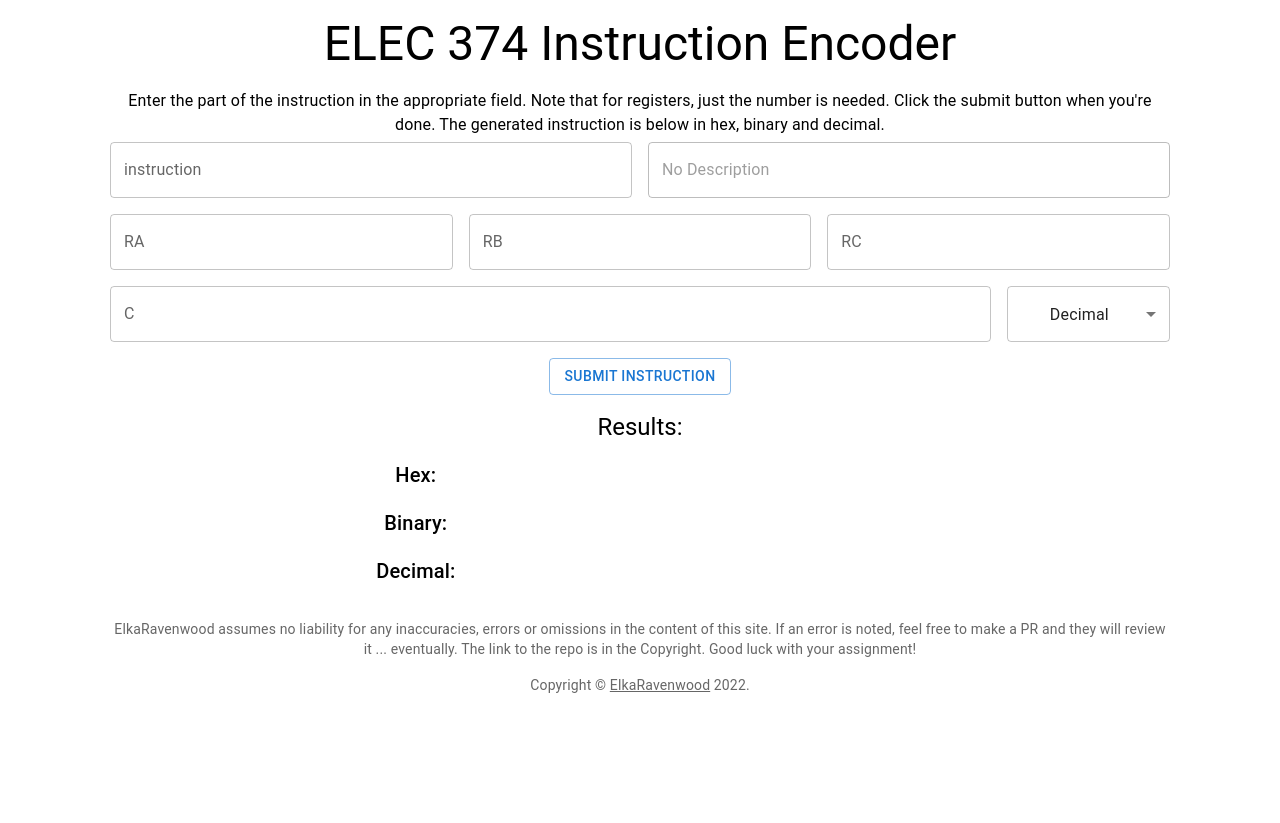
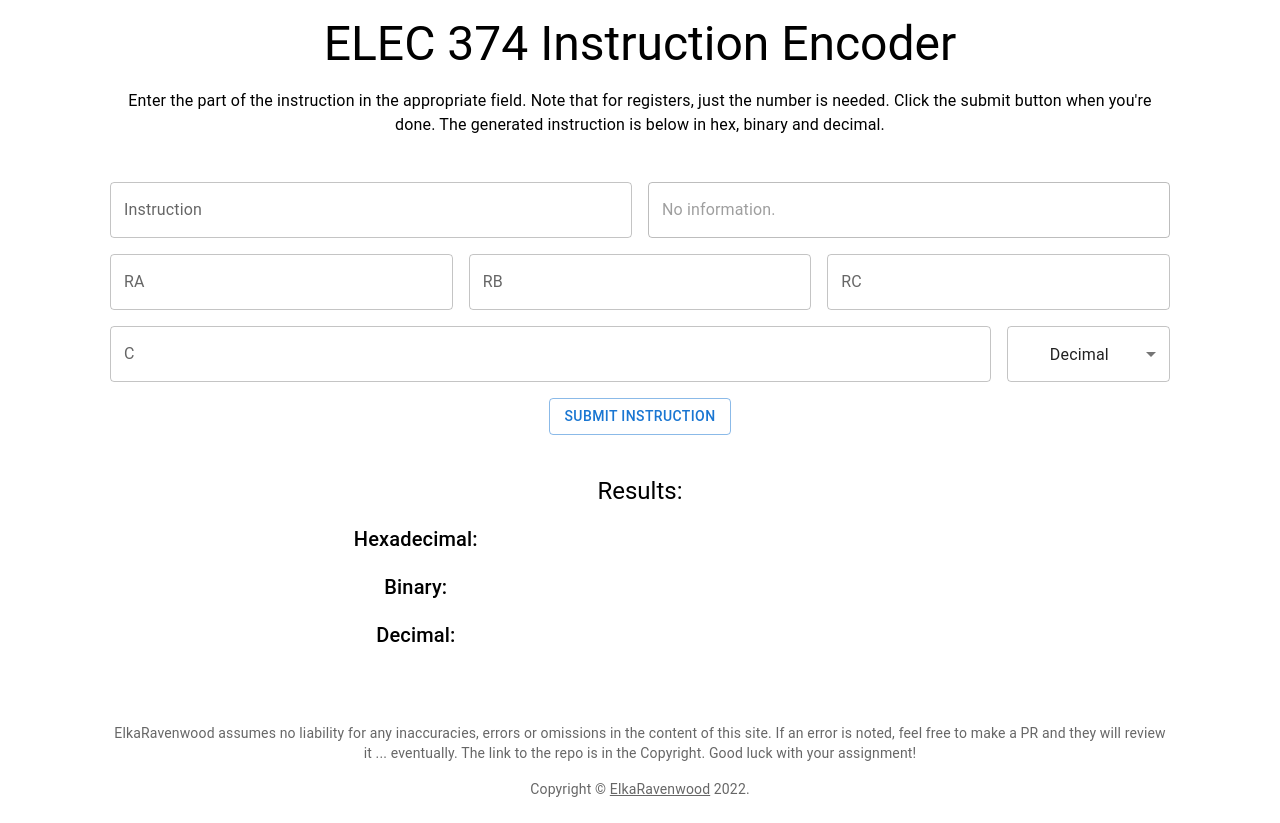
Before and after one commit to ElkaRavenwood/elec374-instruction-generator, a React (Create React App) app: page / in a window 1280 px wide. Before the commit the page ends 800 px from the top, so only its background shows below. Built offline with nearby package versions, Linux system fonts and the light colour scheme.

Commit message:
General restructuring

```diff
--- a/src/App.js
+++ b/src/App.js
@@ -1,11 +1,19 @@
+import React, { useState } from 'react';
 import Box from '@mui/material/Box';
 import Grid from '@mui/material/Grid';
 import './App.css';
 import Footer from './Components/Footer';
 import GetInfo from './Components/GetInfo';
 import Instructions from './Components/Instructions';
+import Results from './Components/Results';
 
 function App() {
+  const [error, setError] = useState("");
+  const [instruction, setInstruction] = useState({
+    hex: "",
+    bin: "",
+    dec: "",
+  });
   return (
     <Box className="App" mt={2}>
       <Grid container spacing={5}>
@@ -13,7 +21,17 @@ function App() {
         {/* <header className="App-header"/> */}
         <Grid item xs={10}>
           <Instructions/>
-          <GetInfo/>
+        </Grid>
+        <Grid item xs={1}/> <Grid item xs={1}/>
+        <Grid item xs={10}>
+          <GetInfo onSetError={setError} onSetInstruction={setInstruction}/>
+        </Grid>
+        <Grid item xs={1}/> <Grid item xs={1}/>
+        <Grid item xs={10}>
+          <Results error={error} instruction={instruction} />
+        </Grid>
+        <Grid item xs={1}/> <Grid item xs={1}/>
+        <Grid item xs={10}>
           <Footer/>
         </Grid>
         <Grid item xs={1}/>
--- a/src/Components/Footer.js
+++ b/src/Components/Footer.js
@@ -2,13 +2,14 @@ import Box from '@mui/material/Box';
 import Link from '@mui/material/Link';
 import Typography from '@mui/material/Typography';
 import React from 'react'
+import strings from '../Resources/strings';
 
 // Copyright fn from mui
 function Copyright(props) {
   return (
     <Typography variant="body2" color="text.secondary" align="center" {...props}>
       {'Copyright © '}
-      <Link color="inherit" href={process.env.REACT_APP_GIT_LINK}>
+      <Link color="inherit" href={strings.git_link}>
         ElkaRavenwood
       </Link>{' '}
       {new Date().getFullYear()}
@@ -20,7 +21,7 @@ function Copyright(props) {
 const Disclaimer = () => {
   return (
     <Box mb={2}>
-      <Typography color="text.secondary" variant="body2">{process.env.REACT_APP_FOOTER_DISCLAIMER}</Typography>
+      <Typography color="text.secondary" variant="body2">{strings.footer.disclaimer}</Typography>
     </Box>
   )
 }
--- a/src/Components/GetInfo.js
+++ b/src/Components/GetInfo.js
@@ -3,23 +3,23 @@ import TextField from '@mui/material/TextField';
 import Button from '@mui/material/Button';
 import opcode_map  from "../opcode_map";
 import generate_instruction from "../generate_instruction";
-import { Grid, MenuItem, Select, Typography } from '@mui/material';
-const GetInfo = () => {
+import Grid from '@mui/material/Grid';
+import MenuItem from '@mui/material/MenuItem';
+import Select from '@mui/material/Select';
+import strings from '../Resources/strings';
+
+const GetInfo = (params) => {
+
+    const {onSetError, onSetInstruction} = params;
 
     const [instructionDetails, setInstructionDetails] = useState({
-        [process.env.REACT_APP_GETINFO_INSTRUCTION_DETAILS_INSTRUCTION]: "",
-        [process.env.REACT_APP_GETINFO_INSTRUCTION_DETAILS_RA]: null,
-        [process.env.REACT_APP_GETINFO_INSTRUCTION_DETAILS_RB]: null,
-        [process.env.REACT_APP_GETINFO_INSTRUCTION_DETAILS_RC]: null,
-        [process.env.REACT_APP_GETINFO_INSTRUCTION_DETAILS_C]: null,
-    });
-    const [instruction, setInstruction] = useState({
-        hex: "",
-        binary: "",
-        dec: "",
+        [strings.get_info.details.instruction]: "",
+        [strings.get_info.details.ra]: null,
+        [strings.get_info.details.rb]: null,
+        [strings.get_info.details.rc]: null,
+        [strings.get_info.details.c]: null,
     });
     const [cType, setCType] = useState(10);
-    const [error, setError] = useState("");
     const handleTextChange = (event, type) => {
         setInstructionDetails({...instructionDetails, [type]: event.target.value.replace(/\s+/g,'') || null });
     }
@@ -27,22 +27,22 @@ const GetInfo = () => {
     const handleSubmitInstruction = () => {
         // console.log(instructionDetails)
         const binary = generate_instruction.bin(
-            instructionDetails[process.env.REACT_APP_GETINFO_INSTRUCTION_DETAILS_INSTRUCTION],
-            instructionDetails[process.env.REACT_APP_GETINFO_INSTRUCTION_DETAILS_RA],
-            instructionDetails[process.env.REACT_APP_GETINFO_INSTRUCTION_DETAILS_RB],
-            instructionDetails[process.env.REACT_APP_GETINFO_INSTRUCTION_DETAILS_RC],
+            instructionDetails[strings.get_info.details.instruction],
+            instructionDetails[strings.get_info.details.ra],
+            instructionDetails[strings.get_info.details.rb],
+            instructionDetails[strings.get_info.details.rc],
             (cType === 10) ?
-                instructionDetails[process.env.REACT_APP_GETINFO_INSTRUCTION_DETAILS_C] :
-                parseInt(instructionDetails[process.env.REACT_APP_GETINFO_INSTRUCTION_DETAILS_C], 16)
+                instructionDetails[strings.get_info.details.c] :
+                parseInt(instructionDetails[strings.get_info.details.c], 16)
             )
         if (binary.error) {
-            setError(binary.error);
+            onSetError(binary.error);
         } else {
-            setError("");
-            setInstruction({
+            onSetError("");
+            onSetInstruction({
                 hex: generate_instruction.hex(binary),
                 dec: generate_instruction.dec(binary),
-                binary: binary,
+                bin: binary,
             });
         }
         // let instruction = instructionDetails.instruction.split(", ");
@@ -54,44 +54,44 @@ const GetInfo = () => {
         <Grid container item xs={12} spacing={2}>
             <Grid container item xs={12} spacing={2}>
                 <Grid item xs={12} md={6}>
-                    <TextField fullWidth label={process.env.REACT_APP_GETINFO_INSTRUCTION_DETAILS_INSTRUCTION} onChange={(event) => handleTextChange(event, process.env.REACT_APP_GETINFO_INSTRUCTION_DETAILS_INSTRUCTION)} />
+                    <TextField fullWidth label={strings.get_info.details.instruction} onChange={(event) => handleTextChange(event, strings.get_info.details.instruction)} />
                 </Grid>
                 <Grid item xs={12} md={6}>
                     <TextField fullWidth disabled
-                        label={opcode_map[instructionDetails[process.env.REACT_APP_GETINFO_INSTRUCTION_DETAILS_INSTRUCTION]]?
-                            opcode_map[instructionDetails[process.env.REACT_APP_GETINFO_INSTRUCTION_DETAILS_INSTRUCTION]].name :
-                            "No Description"
+                        label={opcode_map[instructionDetails[strings.get_info.details.instruction]]?
+                            opcode_map[instructionDetails[strings.get_info.details.instruction]].name :
+                            strings.get_info.error.no_instruction
                             }
                         />
                 </Grid>
                 <Grid item xs={12} sm={4}>
                     <TextField fullWidth
-                        label={process.env.REACT_APP_GETINFO_INSTRUCTION_DETAILS_RA}
-                        onChange={(event) => handleTextChange(event, process.env.REACT_APP_GETINFO_INSTRUCTION_DETAILS_RA)}
-                        error={isNaN(instructionDetails[process.env.REACT_APP_GETINFO_INSTRUCTION_DETAILS_RA])}
-                        helperText={isNaN(instructionDetails[process.env.REACT_APP_GETINFO_INSTRUCTION_DETAILS_RA]) ? process.env.REACT_APP_GETINFO_REGISTER_INPUT_ERROR : ""}/>
+                        label={strings.get_info.details.ra}
+                        onChange={(event) => handleTextChange(event, strings.get_info.details.ra)}
+                        error={isNaN(instructionDetails[strings.get_info.details.ra])}
+                        helperText={isNaN(instructionDetails[strings.get_info.details.ra]) ? strings.get_info.error.input : ""}/>
                     <br/>
                 </Grid>
                 <Grid item xs={12} sm={4}>
                     <TextField fullWidth
-                        label={process.env.REACT_APP_GETINFO_INSTRUCTION_DETAILS_RB}
-                        onChange={(event) => handleTextChange(event, process.env.REACT_APP_GETINFO_INSTRUCTION_DETAILS_RB)}
-                        error={isNaN(instructionDetails[process.env.REACT_APP_GETINFO_INSTRUCTION_DETAILS_RB])}
-                        helperText={isNaN(instructionDetails[process.env.REACT_APP_GETINFO_INSTRUCTION_DETAILS_RB]) ? process.env.REACT_APP_GETINFO_REGISTER_INPUT_ERROR : ""}/>
+                        label={strings.get_info.details.rb}
+                        onChange={(event) => handleTextChange(event, strings.get_info.details.rb)}
+                        error={isNaN(instructionDetails[strings.get_info.details.rb])}
+                        helperText={isNaN(instructionDetails[strings.get_info.details.rb]) ? strings.get_info.error.input : ""}/>
                 </Grid>
                 <Grid item xs={12} sm={4}>
                     <TextField fullWidth
-                        label={process.env.REACT_APP_GETINFO_INSTRUCTION_DETAILS_RC}
-                        onChange={(event) => handleTextChange(event, process.env.REACT_APP_GETINFO_INSTRUCTION_DETAILS_RC)}
-                        error={isNaN(instructionDetails[process.env.REACT_APP_GETINFO_INSTRUCTION_DETAILS_RC])}
-                        helperText={isNaN(instructionDetails[process.env.REACT_APP_GETINFO_INSTRUCTION_DETAILS_RC]) ? process.env.REACT_APP_GETINFO_REGISTER_INPUT_ERROR : ""}/>
+                        label={strings.get_info.details.rc}
+                        onChange={(event) => handleTextChange(event, strings.get_info.details.rc)}
+                        error={isNaN(instructionDetails[strings.get_info.details.rc])}
+                        helperText={isNaN(instructionDetails[strings.get_info.details.rc]) ? strings.get_info.error.input : ""}/>
                 </Grid>
                 <Grid item xs={8} md={10} >
                     <TextField fullWidth
-                        label={process.env.REACT_APP_GETINFO_INSTRUCTION_DETAILS_C}
-                        onChange={(event) => handleTextChange(event, process.env.REACT_APP_GETINFO_INSTRUCTION_DETAILS_C)}
-                        error={cType !== 16 && instructionDetails[process.env.REACT_APP_GETINFO_INSTRUCTION_DETAILS_C] && isNaN(instructionDetails[process.env.REACT_APP_GETINFO_INSTRUCTION_DETAILS_C])}
-                        helperText={(cType !== 16 && isNaN(instructionDetails[process.env.REACT_APP_GETINFO_INSTRUCTION_DETAILS_C]) ? process.env.REACT_APP_GETINFO_REGISTER_INPUT_ERROR : "") || cType === 16 ? process.env.REACT_APP_GETINFO_INSTRUCTION_INVALID_C : ""}/>
+                        label={strings.get_info.details.c}
+                        onChange={(event) => handleTextChange(event, strings.get_info.details.c)}
+                        error={cType !== 16 && instructionDetails[strings.get_info.details.c] && isNaN(instructionDetails[strings.get_info.details.c])}
+                        helperText={(cType !== 16 && isNaN(instructionDetails[strings.get_info.details.c]) ? strings.get_info.error.input : "") || cType === 16 ? strings.get_info.error.invalid_C : ""}/>
                 </Grid>
                 <Grid item xs={4} md={2}>
                     <Select value={cType} onChange={handleCTypeChange} fullWidth>
@@ -103,25 +103,6 @@ const GetInfo = () => {
                     <Button onClick={handleSubmitInstruction} variant="outlined">Submit Instruction</Button>
                 </Grid>
             </Grid>
-
-            <Grid item xs={12} container spacing={2}>
-                <Grid item lg={1} xl={2}/>
-                <Grid item container spacing={2} lg={10} xl={8}>
-                    <Grid item xs={12}><Typography variant="h5">Results:</Typography></Grid>
-                    <Grid item xs={6}><Typography variant="h6">Hex:</Typography></Grid>
-                    <Grid item xs={6}><Typography variant="h6">{instruction.hex}</Typography></Grid>
-                    <Grid item xs={6}><Typography variant="h6">Binary:</Typography></Grid>
-                    <Grid item xs={6}><Typography >{instruction.binary}</Typography></Grid>
-                    <Grid item xs={6}><Typography variant="h6">Decimal:</Typography></Grid>
-                    <Grid item xs={6}><Typography >{instruction.dec}</Typography></Grid>
-                    { error ? <>
-                        <Grid item xs={6}><Typography variant="h6">Error Message:</Typography></Grid>
-                        <Grid item xs={6}><Typography variant="h6">{error}</Typography></Grid>
-                        </> : null
-                    }
-                </Grid>
-                <Grid item lg={1} xl={2}/>
-            </Grid>
         </Grid>
     );
 };
--- /dev/null
+++ b/src/Components/Results.js
@@ -0,0 +1,29 @@
+import React from 'react';
+import Grid from '@mui/material/Grid';
+import Typography from '@mui/material/Typography';
+import strings from '../Resources/strings';
+
+const Results = (params) => {
+  const { instruction, error } = params;
+  return(
+    <Grid item xs={12} container spacing={2}>
+      <Grid item lg={1} xl={2}/>
+      <Grid item container spacing={2} lg={10} xl={8}>
+        <Grid item xs={12}><Typography variant="h5">{strings.results.results}:</Typography></Grid>
+        <Grid item xs={6}><Typography variant="h6">{strings.results.hexadecimal}:</Typography></Grid>
+        <Grid item xs={6}><Typography variant="h6">{instruction.hex}</Typography></Grid>
+        <Grid item xs={6}><Typography variant="h6">{strings.results.binary}:</Typography></Grid>
+        <Grid item xs={6}><Typography >{instruction.bin}</Typography></Grid>
+        <Grid item xs={6}><Typography variant="h6">{strings.results.decimal}:</Typography></Grid>
+        <Grid item xs={6}><Typography >{instruction.dec}</Typography></Grid>
+        { error ? <>
+          <Grid item xs={6}><Typography variant="h6">{strings.results.error}:</Typography></Grid>
+          <Grid item xs={6}><Typography variant="h6">{error}</Typography></Grid>
+          </> : null
+        }
+      </Grid>
+      <Grid item lg={1} xl={2}/>
+  </Grid>
+  )
+}
+export default Results;
--- /dev/null
+++ b/src/Resources/strings.js
@@ -0,0 +1,37 @@
+const strings = {
+  site_title: "ELEC 374 Instruction Encoder",
+  git_link: "https://github.com/ElkaRavenwood/elec374-instruction-generator/",
+  instructions: "Enter the part of the instruction in the appropriate field. Note that for registers, just the number is needed. Click the submit button when you're done. The generated instruction is below in hex, binary and decimal.",
+  get_info: {
+    error: {
+      input: "Invalid input. Did you type letters or spaces in the field?",
+      invalid_C: "Make sure you have the right symbols in here.",
+      missing_C: "C value missing for instruction.",
+      missing_register: "Register missing for instruction.",
+      no_instruction: "No information.",
+    },
+    details: {
+      instruction: "Instruction",
+      ra: "RA",
+      rb: "RB",
+      rc: "RC",
+      c: "C",
+    },
+  },
+  footer: {
+    disclaimer: "ElkaRavenwood assumes no liability for any inaccuracies, errors or omissions in the content of this site. If an error is noted, feel free to make a PR and they will review it ... eventually. The link to the repo is in the Copyright. Good luck with your assignment!",
+  },
+  results: {
+    results: "Results",
+    hexadecimal: "Hexadecimal",
+    decimal: "Decimal",
+    binary: "Binary",
+    error: "Error Message",
+  },
+  calculations: {
+    missing_register:"Register missing for instruction.",
+    missing_c:"C value missing for instruction.",
+  },
+}
+
+export default strings;
--- a/src/generate_instruction.js
+++ b/src/generate_instruction.js
@@ -1,4 +1,5 @@
 import opcode_map  from "./opcode_map";
+import strings from "./Resources/strings";
 // Gets register in binary
 function dec2bin_Register(dec) {
   if (dec === null) return dec; // if null, just return ut
@@ -73,37 +74,37 @@ const generate_instruction_bin = (instruction, ra, rb, rc, C) => {
   const instruction_type = instruction.type;
   switch(instruction_type) {
     case "load_store":
-      if (!ra) return {error: process.env.REACT_APP_CALCULATIONS_MISSING_REGISTER}
-      if (!C) return {error: process.env.REACT_APP_CALCULATIONS_MISSING_C}
+      if (!ra) return {error: strings.calculations.missing_register}
+      if (!C) return {error: strings.calculations.missing_c}
       converted_instruction += ra + (rb ? rb : "0000") + dec2bin_C(C, 19)
       break;
     case "basic_arithmetic":
-      if (!ra || !rb || !rc) return {error: process.env.REACT_APP_CALCULATIONS_MISSING_REGISTER}
+      if (!ra || !rb || !rc) return {error: strings.calculations.missing_register}
       converted_instruction += ra + rb + rc;
       converted_instruction = fill_in_zeros(converted_instruction);
       break;
     case "immediate":
-      if (!ra || !rb) return {error: process.env.REACT_APP_CALCULATIONS_MISSING_REGISTER}
-      if (!C) return {error: process.env.REACT_APP_CALCULATIONS_MISSING_C}
+      if (!ra || !rb) return {error: strings.calculations.missing_register}
+      if (!C) return {error: strings.calculations.missing_c}
       converted_instruction += ra + rb + dec2bin_C(C, 19);
       break;
     case "complex_arithmetic":
-      if (!ra || !rb) return {error: process.env.REACT_APP_CALCULATIONS_MISSING_REGISTER}
+      if (!ra || !rb) return {error: strings.calculations.missing_register}
       converted_instruction += ra + rb;
       converted_instruction = fill_in_zeros(converted_instruction);
       break;
     case "branch":
-      if (!ra) return {error: process.env.REACT_APP_CALCULATIONS_MISSING_REGISTER}
-      if (!C) return {error: process.env.REACT_APP_CALCULATIONS_MISSING_C}
+      if (!ra) return {error: strings.calculations.missing_register}
+      if (!C) return {error: strings.calculations.missing_c}
       converted_instruction += ra + "00" + instruction.code + dec2bin_C(C, 19);
       break;
     case "jump":
-      if (!ra) return {error: process.env.REACT_APP_CALCULATIONS_MISSING_REGISTER}
+      if (!ra) return {error: strings.calculations.missing_register}
       converted_instruction += ra;
       converted_instruction = fill_in_zeros(converted_instruction);
       break;
     case "inout":
-      if (!ra) return {error: process.env.REACT_APP_CALCULATIONS_MISSING_REGISTER}
+      if (!ra) return {error: strings.calculations.missing_register}
       converted_instruction += ra;
       converted_instruction = fill_in_zeros(converted_instruction);
       break;
--- a/src/index.js
+++ b/src/index.js
@@ -3,8 +3,9 @@ import ReactDOM from 'react-dom';
 import './index.css';
 import App from './App';
 import reportWebVitals from './reportWebVitals';
+import strings from './Resources/strings';
 
-document.title=process.env.REACT_APP_TITLE;
+document.title=strings.site_title;
 
 ReactDOM.render(
   <React.StrictMode>
```
Also changed, not shown: src/Components/Instructions.js (+5 -8 lines), 1 other file (tests, documents, lock files or other folders).
